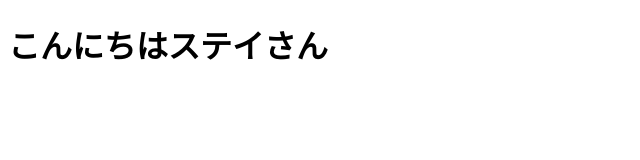
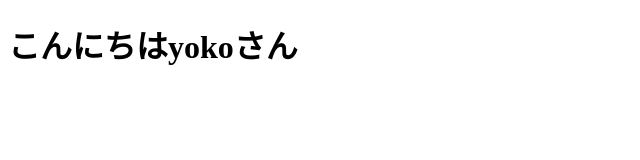
Before and after one commit to pitang1965/git-sample, a plain HTML site: page index.html in a window 1280 px wide. Shown: the whole page, without its empty margins (0-640 px from the left). Drawn offline with Linux system fonts and the light colour scheme.

Commit message:
ステイ→yoko

```diff
--- a/index.html
+++ b/index.html
@@ -7,6 +7,6 @@
   <title>Document</title>
 </head>
 <body>
-  <h1>こんにちはステイさん</h1>
+  <h1>こんにちはyokoさん</h1>
 </body>
 </html>
```
